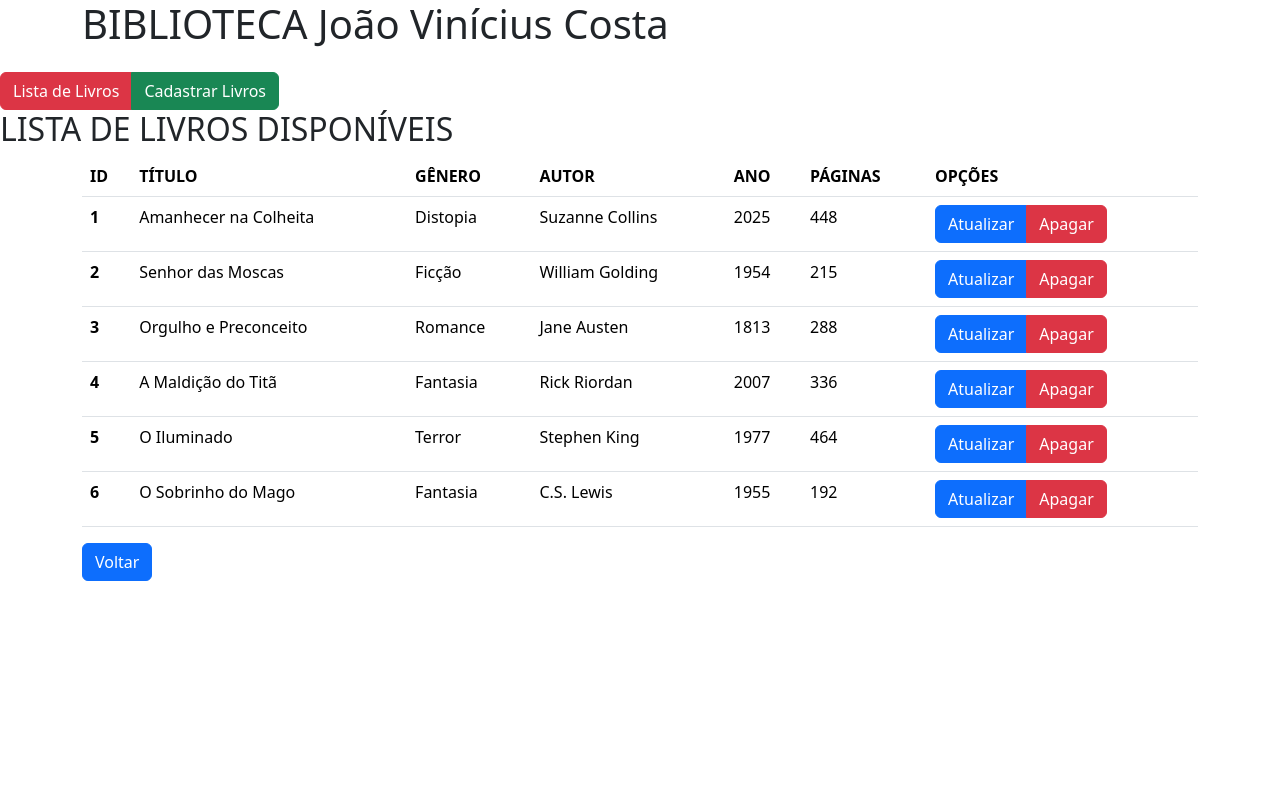
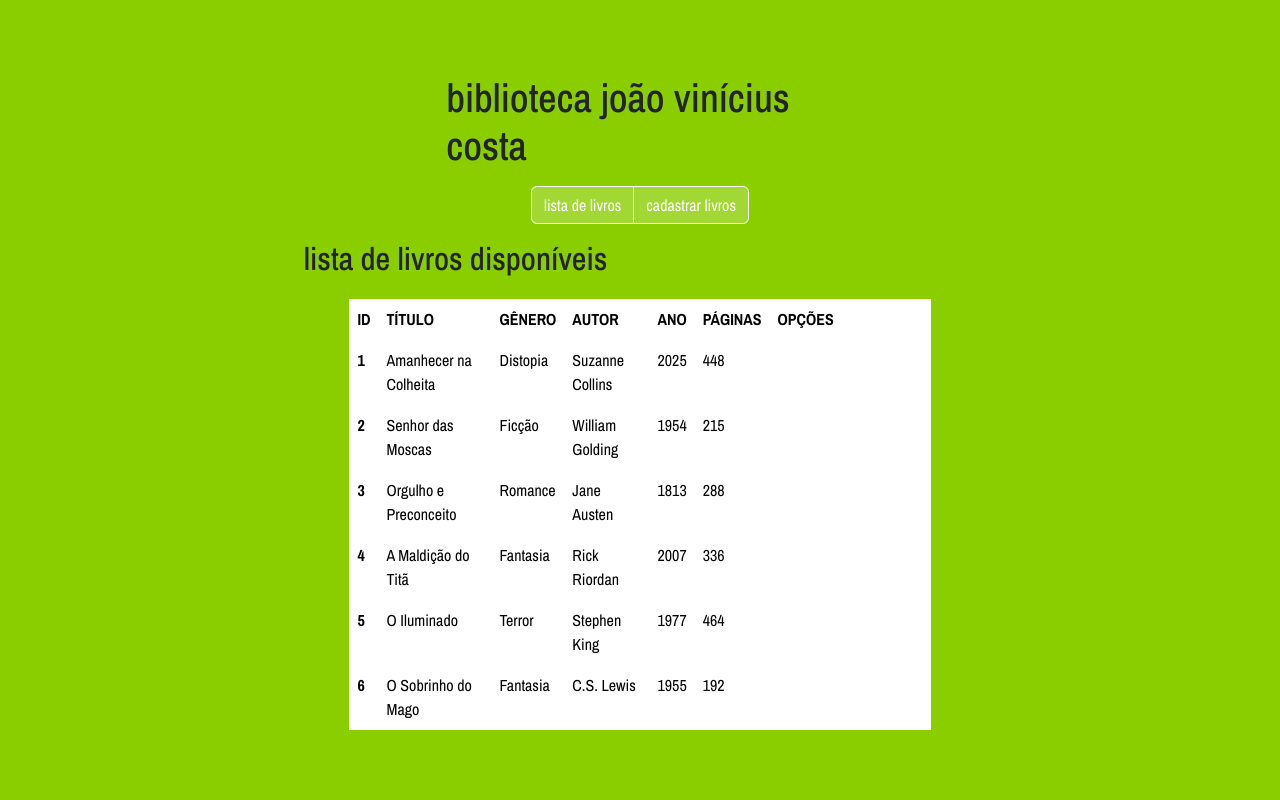
Before and after one commit to joaovincosta/biblioteca-SW1-, a PHP site: page /biblioteca_final/index.php in a window 1280 px wide. Run offline with PHP 8.4, Linux system fonts and the light colour scheme; data comes from the database, SQL or seed files in the repository.

Commit message:
Add files via upload

```diff
--- a/biblioteca_final/index.php
+++ b/biblioteca_final/index.php
@@ -3,23 +3,20 @@
 <head>
     <meta charset="UTF-8">
     <meta name="viewport" content="width=device-width, initial-scale=1.0">
-    <title>Biblioteca João Vinícius Costa</title>
-    <link href="https://cdn.jsdelivr.net/npm/bootstrap@5.3.7/dist/css/bootstrap.min.css" rel="stylesheet" integrity="sha384-LN+7fdVzj6u52u30Kp6M/trliBMCMKTyK833zpbD+pXdCLuTusPj697FH4R/5mcr" crossorigin="anonymous">
+    <title>biblioteca joão vinícius costa</title>
+    <link href="https://cdn.jsdelivr.net/npm/bootstrap@5.3.7/dist/css/bootstrap.min.css" rel="stylesheet">
+    <?php include_once 'pedaco.php'; ?>
 </head>
 <body>
-    <?php
-        include_once 'pedaco.php';
-    ?>
-    <div class="btn-group" role="group" aria-label="Basic mixed styles example">
-        <a href="#ListaLivros" type="button" class="btn btn-danger">Lista de Livros</a>
-        <a href="form_cadastro.php" type="button" class="btn btn-success">Cadastrar Livros</a>
-    </div>
-    <div id="ListaLivros">
-        <?php
-            include_once 'listar.php';
-        ?>
+    <div class="btn-group my-3" role="group" aria-label="Basic mixed styles example">
+        <a href="#ListaLivros" type="button" class="btn btn-danger">lista de livros</a>
+        <a href="form_cadastro.php" type="button" class="btn btn-success">cadastrar livros</a>
     </div>
 
-    <script src="https://cdn.jsdelivr.net/npm/bootstrap@5.3.7/dist/js/bootstrap.bundle.min.js" integrity="sha384-ndDqU0Gzau9qJ1lfW4pNLlhNTkCfHzAVBReH9diLvGRem5+R9g2FzA8ZGN954O5Q" crossorigin="anonymous"></script>
+    <div id="ListaLivros">
+        <?php include_once 'listar.php'; ?>
+    </div>
+
+    <script src="https://cdn.jsdelivr.net/npm/bootstrap@5.3.7/dist/js/bootstrap.bundle.min.js"></script>
 </body>
 </html>
--- a/biblioteca_final/listar.php
+++ b/biblioteca_final/listar.php
@@ -1,17 +1,8 @@
-<!DOCTYPE html>
-<html lang="pt-br">
-<head>
-    <meta charset="UTF-8">
-    <meta name="viewport" content="width=device-width, initial-scale=1.0">
-    <title>Lista de Livros</title>
-    <link href="https://cdn.jsdelivr.net/npm/bootstrap@5.3.7/dist/css/bootstrap.min.css" rel="stylesheet" integrity="sha384-LN+7fdVzj6u52u30Kp6M/trliBMCMKTyK833zpbD+pXdCLuTusPj697FH4R/5mcr" crossorigin="anonymous">
-</head>
-<body>
 <?php
 require 'conexao.php';
-        include_once 'pedaco.php';
 ?>
-    <h2>LISTA DE LIVROS DISPONÍVEIS</h2>
+
+<h2>lista de livros disponíveis</h2>
 <div class="container">
     <table class="table">
         <thead>
@@ -26,12 +17,10 @@
             </tr>
         </thead>
         <tbody>
-
         <?php
             $sql = "SELECT * FROM livros";
             $stmt = $pdo->query($sql);
             while ($livro = $stmt->fetch(PDO::FETCH_ASSOC)) {
-
                 echo "<tr>";
                 echo "<th scope='row'>".$livro['id']."</th>";
                 echo "<td>".$livro['titulo']."</td>";
@@ -42,8 +31,8 @@
                 echo "
                 <td>
                     <div class='btn-group' role='group'>
-                            <a href='form_atualizar.php?id= ".$livro['id']." ' type='button' class='btn btn-primary'>Atualizar</a>
-                            <a href='excluir.php?id= ".$livro['id']." ' type='button' class='btn btn-danger'>Apagar</a>
+                        <a href='form_atualizar.php?id=".$livro['id']."' class='btn btn-primary'>Atualizar</a>
+                        <a href='excluir.php?id=".$livro['id']."' class='btn btn-danger'>Apagar</a>
                     </div>
                 </td>
                 ";
@@ -52,8 +41,4 @@
         ?>
         </tbody>
     </table>
-        <a href="index.php" type="button" class="btn btn-primary">Voltar</a>
 </div>
-    <script src="https://cdn.jsdelivr.net/npm/bootstrap@5.3.7/dist/js/bootstrap.bundle.min.js" integrity="sha384-ndDqU0Gzau9qJ1lfW4pNLlhNTkCfHzAVBReH9diLvGRem5+R9g2FzA8ZGN954O5Q" crossorigin="anonymous"></script>
-</body>
-</html>
--- a/biblioteca_final/pedaco.php
+++ b/biblioteca_final/pedaco.php
@@ -1,24 +1,13 @@
-<!DOCTYPE html>
-<html lang="pt-br">
-<head>
-  <meta charset="UTF-8">
-  <meta name="viewport" content="width=device-width, initial-scale=1.0">
-  <title>Biblioteca João Vinícius Costa</title>
-  <link href="https://cdn.jsdelivr.net/npm/bootstrap@5.3.7/dist/css/bootstrap.min.css" rel="stylesheet">
-  <link rel="preconnect" href="https://fonts.googleapis.com">
-  <link rel="preconnect" href="https://fonts.gstatic.com" crossorigin>
-  <link href="https://fonts.googleapis.com/css2?family=Archivo+Narrow:ital,wght@0,400..700;1,400..700&display=swap" rel="stylesheet">
-  <link rel="stylesheet" href="style.css">
-</head>
+<!-- pedaco.php -->
+<!-- Fonte e CSS -->
+<link rel="preconnect" href="https://fonts.googleapis.com">
+<link rel="preconnect" href="https://fonts.gstatic.com" crossorigin>
+<link href="https://fonts.googleapis.com/css2?family=Archivo+Narrow:wght@400;500;600;700&display=swap" rel="stylesheet">
+<link rel="stylesheet" href="style.css">
 
-<body>
-  <header>
+<!-- Header comum a todas as páginas -->
+<header>
     <div class="container">
-      <h1 class="mb-0">BIBLIOTECA João Vinícius Costa</h1>
+        <h1 class="mb-0">biblioteca joão vinícius costa</h1>
     </div>
-  </header>
-  <div class="container my-4">
-    <!-- aqui vai o resto -->
-  </div>
-</body>
-</html>
+</header>
--- a/biblioteca_final/style.css
+++ b/biblioteca_final/style.css
@@ -1,4 +1,60 @@
+/* body {
+    background-color: #8ACE00;
+    font-family: "Archivo Narrow", sans-serif;
+} */
+
 body {
+    height: 100%;
+    margin: 0;
     background-color: #8ACE00;
-    font-family: "Archivo Narrow", sans-serif; /* usa sua fonte */
+    font-family: 'Archivo Narrow', sans-serif;
+
+    display: flex;
+    flex-direction: column;
+    align-items: center; /* centraliza horizontalmente */
+    justify-content: center; /* centraliza verticalmente */
+    min-height: 100vh;
 }
+.container {
+    width: 90%; /* ou um valor fixo como 800px */
+    max-width: 1000px;
+    margin-top: 20px;
+}
+
+/* Inputs e textareas transparentes */
+input.form-control,
+textarea.form-control,
+select.form-control {
+    background-color: transparent;
+    border: 1px solid #fff; /* opcional: borda branca para ficar visível */
+    color: #fff; /* texto branco */
+}
+
+input.form-control::placeholder {
+    color: rgba(255, 255, 255, 0.7); /* placeholder mais claro */
+}
+
+/* Tabela transparente */
+table.table {
+    background-color: transparent;
+    color: #fff; /* cor do texto */
+}
+
+table.table th,
+table.table td {
+    border-color: #fff; /* bordas visíveis */
+}
+
+table.table thead {
+    background-color: rgba(255, 255, 255, 0.1); /* cabeçalho levemente destacado */
+}
+
+.btn {
+    background-color: rgba(255, 255, 255, 0.2); /* fundo semi-transparente */
+    color: #fff;
+    border: 1px solid #fff;
+}
+
+.btn:hover {
+    background-color: rgba(255, 255, 255, 0.4);
+}
```
Also changed, not shown: biblioteca_final/form_cadastro.php (+7 -8 lines). Lines whose indentation alone changed are shown as unchanged.
